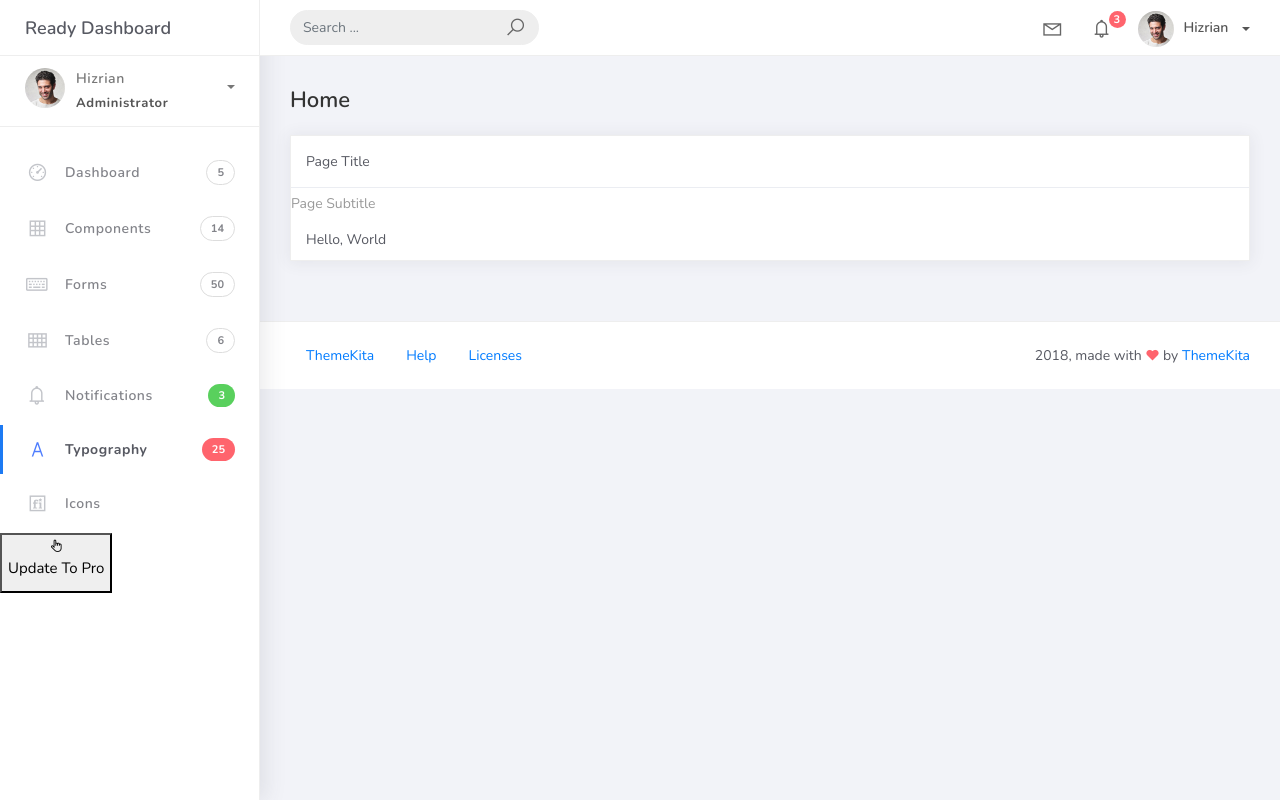
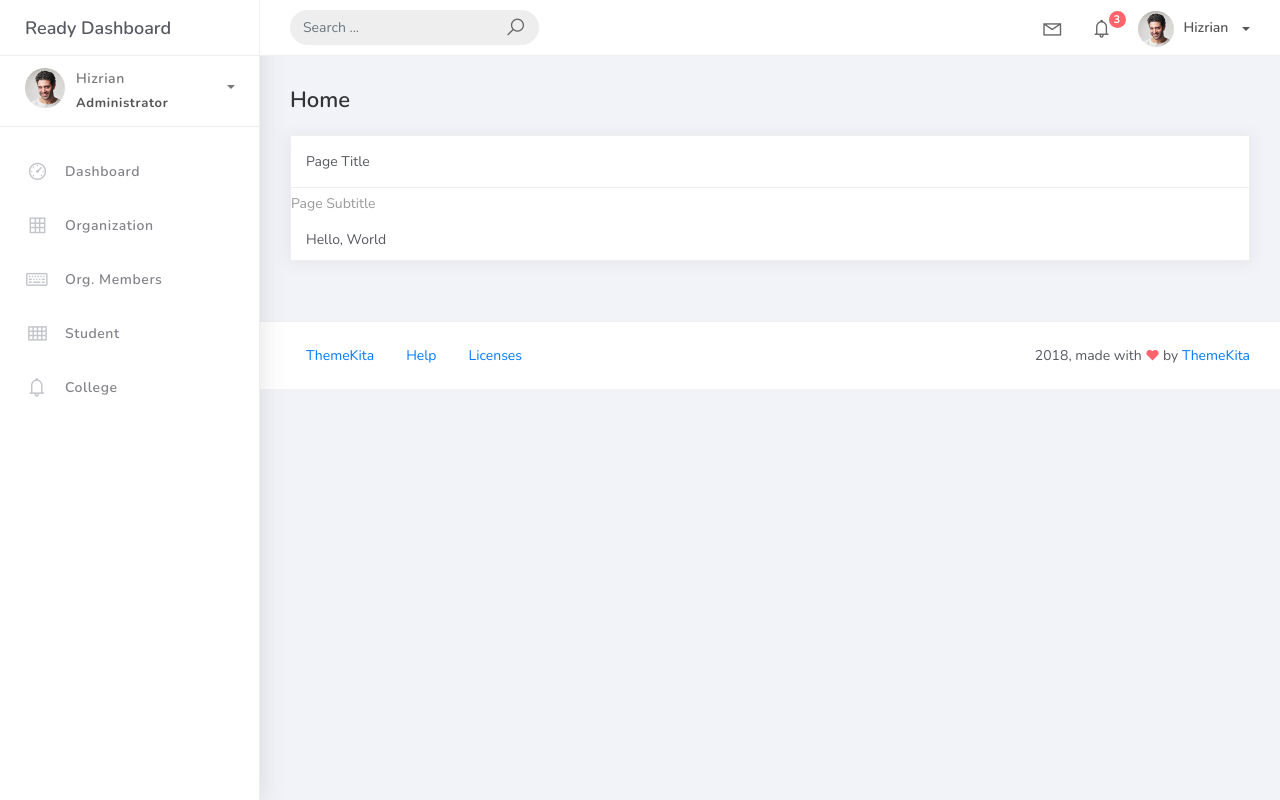
Before and after one commit to radzni/PSUdjango, a Django app: page / in a window 1280 px wide. Run offline with Django 5.2, Linux system fonts and the light colour scheme; some libraries are stand-ins or nearby versions.

Commit message:
modify base html

```diff
--- a/projectsite/templates/base.html
+++ b/projectsite/templates/base.html
@@ -104,11 +104,12 @@
 							</ul>
 						</li>
 						<li class="nav-item dropdown">
-							<a class="dropdown-toggle profile-pic" data-toggle="dropdown" href="#" aria-expanded="false"> <img src="assets/img/profile.jpg" alt="user-img" width="36" class="img-circle"><span >Hizrian</span></span> </a>
+							<a class="dropdown-toggle profile-pic" data-toggle="dropdown" href="#" aria-expanded="false">
+								<img src="{% static 'img/profile.jpg' %}" alt="user-img" width="36" class="img-circle"><span >Hizrian</span></span> </a>
 							<ul class="dropdown-menu dropdown-user">
 								<li>
 									<div class="user-box">
-										<div class="u-img"><img src="assets/img/profile.jpg" alt="user"></div>
+										<div class="u-img"><img src="{% static 'img/profile.jpg' %}" alt="user"></div>
 										<div class="u-text">
 											<h4>Hizrian</h4>
 											<p class="text-muted">hello@themekita.com</p><a href="profile.html" class="btn btn-rounded btn-danger btn-sm">View Profile</a></div>
@@ -133,7 +134,7 @@
 				<div class="scrollbar-inner sidebar-wrapper">
 					<div class="user">
 						<div class="photo">
-							<img src="assets/img/profile.jpg">
+							<img src="{% static 'img/profile.jpg' %}">
 						</div>
 						<div class="info">
 							<a class="" data-toggle="collapse" href="#collapseExample" aria-expanded="true">
@@ -171,55 +172,31 @@
 							<a href="index.html">
 								<i class="la la-dashboard"></i>
 								<p>Dashboard</p>
-								<span class="badge badge-count">5</span>
 							</a>
 						</li>
 						<li class="nav-item">
 							<a href="components.html">
 								<i class="la la-table"></i>
-								<p>Components</p>
-								<span class="badge badge-count">14</span>
+								<p>Organization</p>
 							</a>
 						</li>
 						<li class="nav-item">
 							<a href="forms.html">
 								<i class="la la-keyboard-o"></i>
-								<p>Forms</p>
-								<span class="badge badge-count">50</span>
+								<p>Org. Members</p>
 							</a>
 						</li>
 						<li class="nav-item">
 							<a href="tables.html">
 								<i class="la la-th"></i>
-								<p>Tables</p>
-								<span class="badge badge-count">6</span>
+								<p>Student</p>
 							</a>
 						</li>
 						<li class="nav-item">
 							<a href="notifications.html">
 								<i class="la la-bell"></i>
-								<p>Notifications</p>
-								<span class="badge badge-success">3</span>
+								<p>College</p>
 							</a>
-						</li>
-						<li class="nav-item active">
-							<a href="typography.html">
-								<i class="la la-font"></i>
-								<p>Typography</p>
-								<span class="badge badge-danger">25</span>
-							</a>
-						</li>
-						<li class="nav-item">
-							<a href="icons.html">
-								<i class="la la-fonticons"></i>
-								<p>Icons</p>
-							</a>
-						</li>
-						<li class="nav-item update-pro">
-							<button  data-toggle="modal" data-target="#modalUpdate">
-								<i class="la la-hand-pointer-o"></i>
-								<p>Update To Pro</p>
-							</button>
 						</li>
 					</ul>
 				</div>
```
